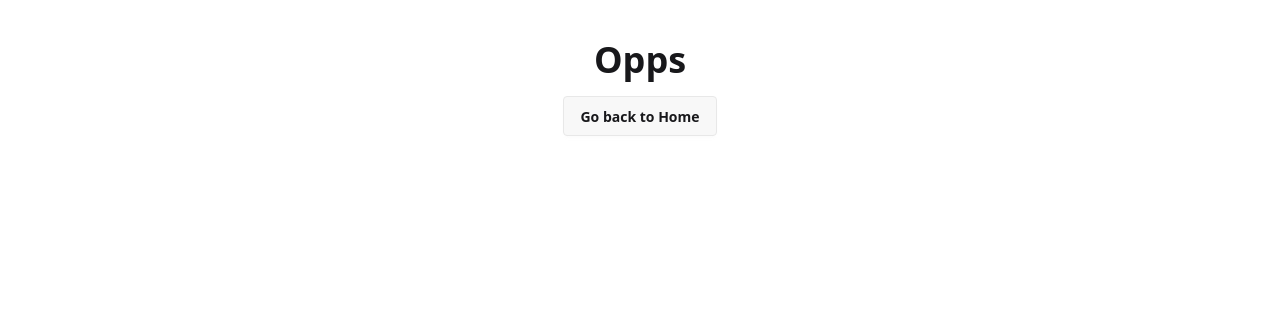
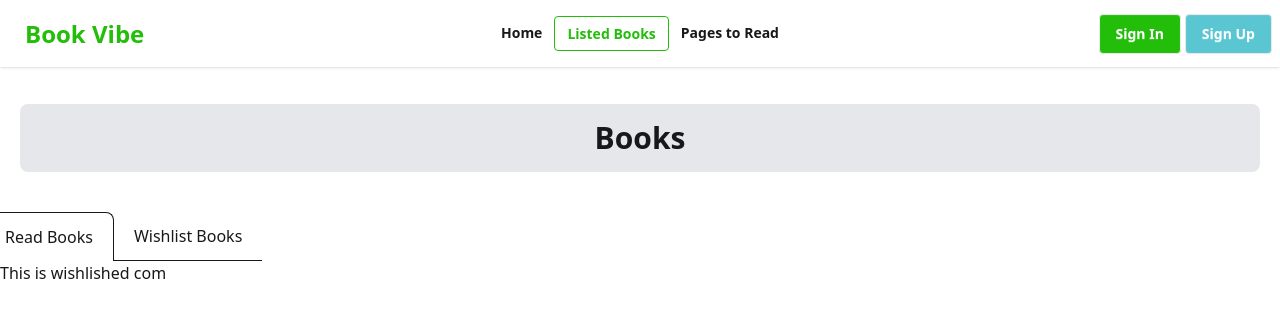
Before and after one commit to shahadat500441/react_book_review, a React (Vite) app: page /listedBooks/wishList in a window 1280 px wide. Shown: the top 318 px of the page. Built offline with nearby package versions, Linux system fonts and the light colour scheme.

Commit message:
nested route setup done

```diff
--- a/src/components/BookCard.jsx
+++ b/src/components/BookCard.jsx
@@ -5,7 +5,7 @@ const BookCard = ({ book }) => {
   return (
     <Link
       to={`/book/${bookId}`}
-      className=" border border-gray-300 p-5 rounded-2xl shadow"
+      className=" border border-gray-300 p-5 rounded-2xl shadow my-3"
     >
       <img
         className="bg-[#F3F3F3] px-7 py-4   mx-auto rounded"
--- /dev/null
+++ b/src/components/ReadBooks.jsx
@@ -0,0 +1,11 @@
+import React from 'react';
+
+const ReadBooks = () => {
+    return (
+        <div>
+            <h1>this is reads books com</h1>
+        </div>
+    );
+};
+
+export default ReadBooks;
--- /dev/null
+++ b/src/components/WishedList.jsx
@@ -0,0 +1,11 @@
+import React from 'react';
+
+const WishedList = () => {
+    return (
+        <div>
+            <h1>This is wishlished com</h1>
+        </div>
+    );
+};
+
+export default WishedList;
--- a/src/pages/BookDetails.jsx
+++ b/src/pages/BookDetails.jsx
@@ -45,7 +45,7 @@ const BookDetails = () => {
             </span>
           ))}
         </div>
-        <hr className="" className="text-gray-300" />
+        <hr className="text-gray-300" />
 
         <p className="mt-3">
           <span className="text-gray-500 mt-4">Number of Pages:</span>
--- a/src/pages/ListedBooks.jsx
+++ b/src/pages/ListedBooks.jsx
@@ -1,11 +1,33 @@
-import React from 'react';
+import {Link,Outlet} from "react-router-dom"
+import {useState} from "react"
 
 const ListedBooks = () => {
-    return (
-        <div>
-            <h1>listed books only</h1>
-        </div>
-    );
+    const [tabIndex, setTabIndex ] = useState(0)
+  return (
+    <div className="container mx-auto">
+      <h1 className="text-3xl font-bold text-center bg-gray-200 rounded-lg my-10 mx-5 p-4">
+        Books
+      </h1>
+
+      <div className="flex items-center -mx-4 overflow-x-auto overflow-y-hidden sm:justify-start flex-nowrap dark:bg-gray-100 dark:text-gray-800">
+        <Link
+         to=""
+         onClick = {()=>setTabIndex(0)}
+          className={`flex items-center flex-shrink-0 px-5 py-3 space-x-2 ${tabIndex === 0 ? "border border-b-0" : "border-b"} rounded-t-lg dark:border-gray-600 dark:text-gray-900`}
+        >
+          <span>Read Books</span>
+        </Link>
+        <Link
+        to="wishList"
+        onClick={()=> setTabIndex(1)}
+          className={`flex items-center flex-shrink-0 px-5 py-3 space-x-2 ${tabIndex === 1 ? "border border-b-0" : "border-b"} rounded-t-lg dark:border-gray-600 dark:text-gray-900`}
+        >
+          <span>Wishlist Books</span>
+        </Link>
+      </div>
+      <Outlet></Outlet>
+    </div>
+  );
 };
 
 export default ListedBooks;
--- a/src/routs/Routes.jsx
+++ b/src/routs/Routes.jsx
@@ -5,6 +5,8 @@ import ListedBooks from "../pages/ListedBooks";
 import PagesRead from "../pages/PagesRead";
 import ErrorPage from "../components/ErrorPage";
 import BookDetails from "../pages/BookDetails";
+import ReadBooks from "../components/ReadBooks";
+import WishedList from "../components/WishedList";
 
 export const router = createBrowserRouter([
   {
@@ -25,6 +27,19 @@ export const router = createBrowserRouter([
       {
         path: "/listedBooks",
         element: <ListedBooks></ListedBooks>,
+        loader:()=> fetch(`/booksData.json`),
+        children:[
+          {
+            index: true,
+            element:<ReadBooks></ReadBooks>,
+            loader:()=> fetch(`/booksData.json`)
+          },
+          {
+            path:"wishList",
+            element:<WishedList></WishedList>,
+            loader:()=> fetch(`/booksData.json`)
+          }
+        ]
       },
       {
         path: "/pagesRead",
```
